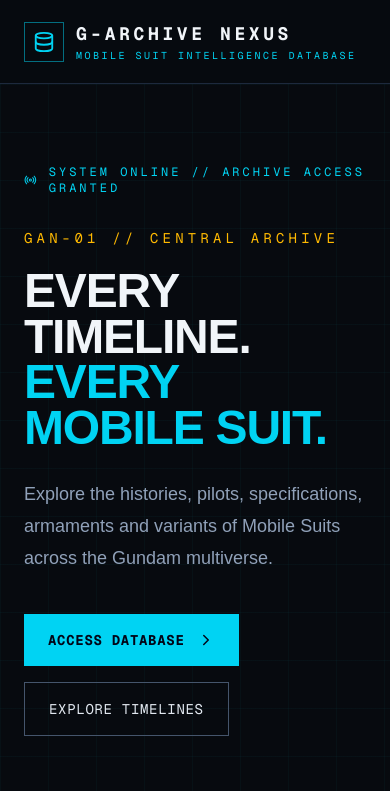
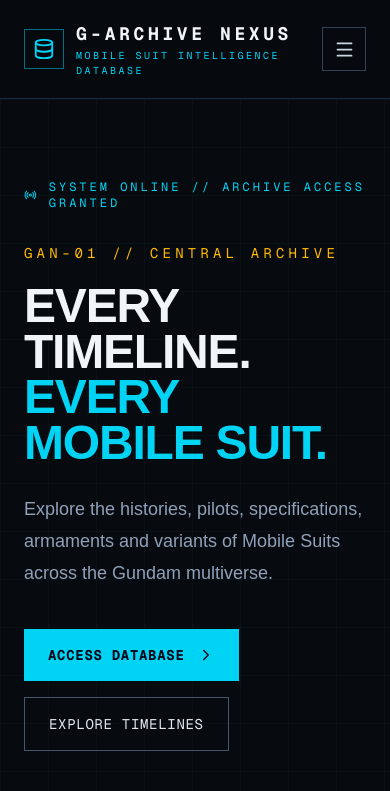
Before and after one commit to HaNguyenQuocTrung/g-archive-nexus, a Next.js app: page / in a window 390 px wide. Shown: the top 791 px of the page. Built offline with nearby package versions, Linux system fonts and the light colour scheme.

Commit message:
feat: add responsive mobile navigation

```diff
--- a/src/app/page.tsx
+++ b/src/app/page.tsx
@@ -1,11 +1,6 @@
+import MobileNavigation from "@/components/layout/MobileNavigation";
 import Link from "next/link";
-import {
-  ChevronRight,
-  Database,
-  Radio,
-  Search,
-  Shield,
-} from "lucide-react";
+import { ChevronRight, Database, Radio, Search, Shield } from "lucide-react";
 
 const timelines = [
   {
@@ -37,7 +32,7 @@
 export default function Home() {
   return (
     <main className="min-h-screen bg-[#070A0F] text-slate-100">
-      <header className="border-b border-slate-800 bg-[#070A0F]/95">
+      <header className="relative border-b border-slate-800 bg-[#070A0F]/95">
         <div className="mx-auto flex max-w-7xl items-center justify-between px-6 py-5">
           <Link href="/" className="flex items-center gap-3">
             <div className="border border-cyan-400/50 p-2 text-cyan-400">
@@ -68,6 +63,8 @@
               Pilots
             </Link>
           </nav>
+
+          <MobileNavigation />
         </div>
       </header>
 
--- /dev/null
+++ b/src/components/layout/MobileNavigation.tsx
@@ -0,0 +1,87 @@
+"use client";
+
+import { useState } from "react";
+import Link from "next/link";
+import { Menu, X } from "lucide-react";
+
+const navigationItems = [
+  {
+    label: "Timelines",
+    href: "/timelines",
+  },
+  {
+    label: "Series",
+    href: "/series",
+  },
+  {
+    label: "Mobile Suits",
+    href: "/mobile-suits",
+  },
+  {
+    label: "Pilots",
+    href: "/characters",
+  },
+  {
+    label: "Search",
+    href: "/search",
+  },
+];
+
+export default function MobileNavigation() {
+  const [open, setOpen] = useState(false);
+
+  return (
+    <div className="md:hidden">
+      <button
+        type="button"
+        onClick={() => setOpen((current) => !current)}
+        aria-label={open ? "Close navigation" : "Open navigation"}
+        aria-expanded={open}
+        className={[
+          "flex h-11 w-11 items-center justify-center",
+          "border border-slate-700",
+          "text-slate-300",
+          "hover:border-cyan-400",
+          "hover:text-cyan-400",
+        ].join(" ")}
+      >
+        {open ? <X size={21} /> : <Menu size={21} />}
+      </button>
+
+      {open && (
+        <div
+          className={[
+            "absolute left-0 right-0 top-full z-50",
+            "border-b border-slate-800",
+            "bg-[#070A0F] px-6 py-5",
+          ].join(" ")}
+        >
+          <nav className="space-y-2">
+            {navigationItems.map((item, index) => (
+              <Link
+                key={item.href}
+                href={item.href}
+                onClick={() => setOpen(false)}
+                className={[
+                  "flex items-center justify-between",
+                  "border border-slate-800",
+                  "bg-[#0F172A] px-4 py-4",
+                  "font-mono text-xs uppercase",
+                  "tracking-wider text-slate-400",
+                  "hover:border-cyan-400/50",
+                  "hover:text-cyan-400",
+                ].join(" ")}
+              >
+                <span>{item.label}</span>
+
+                <span className="text-slate-600">
+                  {String(index + 1).padStart(2, "0")}
+                </span>
+              </Link>
+            ))}
+          </nav>
+        </div>
+      )}
+    </div>
+  );
+}
```
